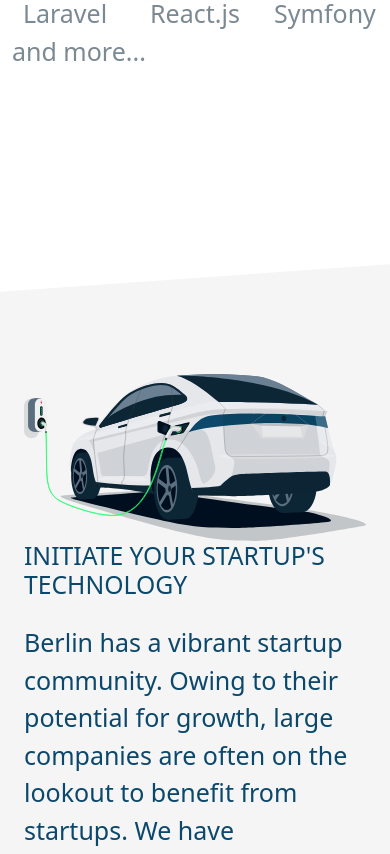
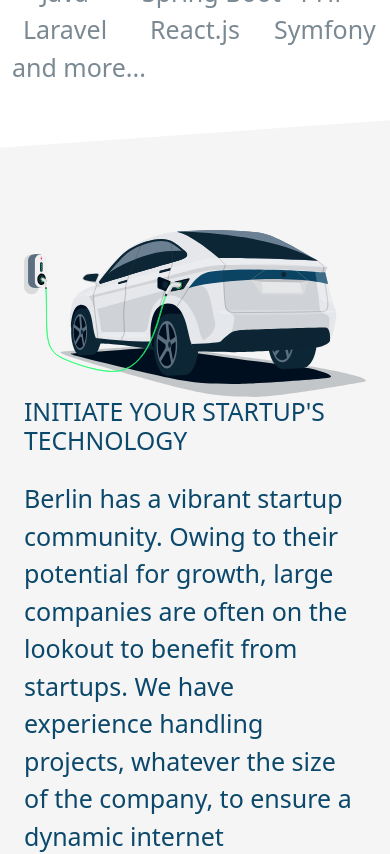
Before and after one commit to webatspeed/frontend, a Next.js app: page / in a window 390 px wide. Shown: the part 780-1634 px from the top of the page. Built offline with nearby package versions, Linux system fonts and the light colour scheme.

Commit message:
Optimize responsiveness of start-up section

```diff
--- a/components/divisions/Development.js
+++ b/components/divisions/Development.js
@@ -1,14 +1,13 @@
 import {Col, Image, Row} from "react-bootstrap";
 import classes from "./Development.module.scss";
-import {Fragment} from "react";
 import {FontAwesomeIcon} from "@fortawesome/react-fontawesome";
 import {faLeaf} from "@fortawesome/free-solid-svg-icons";
 import {faJava, faLaravel, faPhp, faReact, faSymfony} from "@fortawesome/free-brands-svg-icons";
 
 const Development = () => {
     return (
-        <Fragment>
-            <Row id="dev" className={`mt-3 mt-md-5 ${classes["my-lg-10"]}`}>
+        <>
+            <Row id="dev" className="mt-3 mt-md-5 mb-3 mb-lg-5">
                 <Col lg={6} className="pe-0 pe-md-5">
                     <h2>Software Development for Hire</h2>
                     <p>
@@ -84,7 +83,7 @@ const Development = () => {
                 <Col className="col-4 col-lg">Symfony</Col>
                 <Col className="col-4 col-lg">and&nbsp;more...</Col>
             </Row>
-        </Fragment>
+        </>
     );
 };
 
--- a/components/divisions/Development.module.scss
+++ b/components/divisions/Development.module.scss
@@ -3,15 +3,8 @@
 @import "~bootstrap/scss/variables";
 @import "~bootstrap/scss/mixins";
 
-.my-lg-10 {
-  @include media-breakpoint-up(xl) {
-    margin-top: $spacer*6 !important;
-    margin-bottom: $spacer*6 !important;
-  }
-}
-
 .tech {
-  background: #e3f3cc;
+  background: $tea-green;
   border-radius: 20px;
   padding: $spacer * 1.5;
   color: $there-we-could-sail;
--- a/styles/colors.scss
+++ b/styles/colors.scss
@@ -16,3 +16,4 @@ $mine-shaft: #333;
 $black: #000;
 
 $portica: #f5de6a;
+$tea-green: #e3f3cc
--- a/styles/globals.scss
+++ b/styles/globals.scss
@@ -41,7 +41,6 @@ form button {
 
 .darker {
   background-color: $white-sand;
-  margin: $spacer*13 0;
   padding: $spacer*6 0 $spacer*5 0;
 }
 
@@ -79,6 +78,10 @@ form button {
 
 .skew.container-fluid {
   transform: skewY(-4deg);
+  @include media-breakpoint-up(lg) {
+    margin-top: $spacer*9 !important;
+    margin-bottom: $spacer*9 !important;
+  }
 
   .container {
     transform: skewY(4deg);
```
